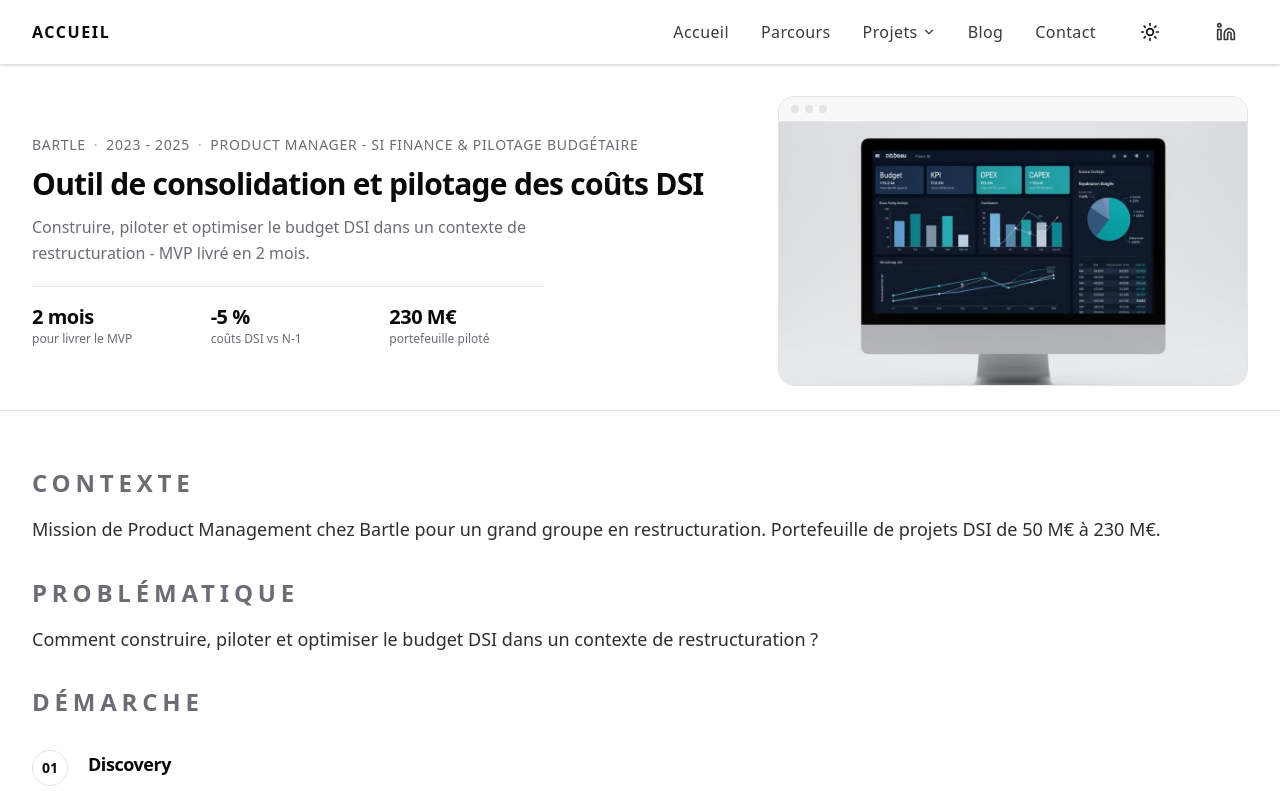
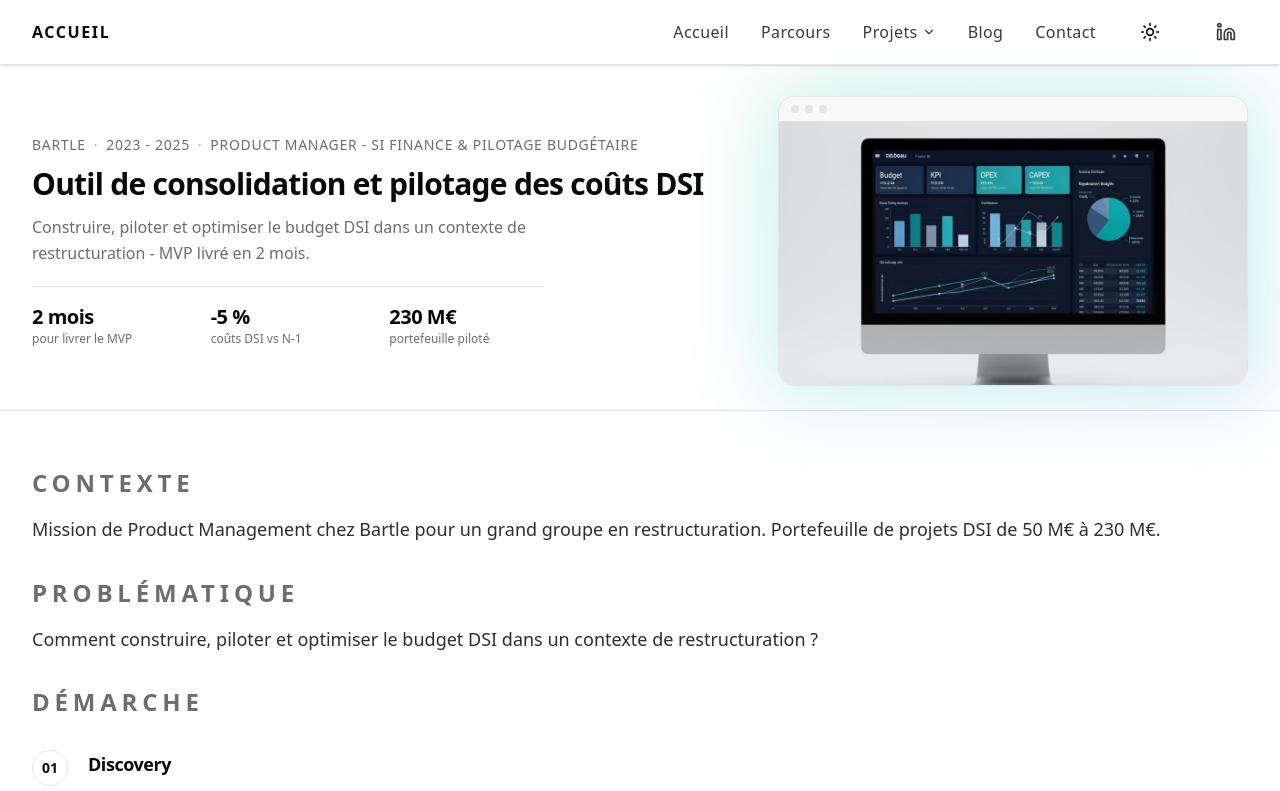
Before and after one commit to VincentNguyenPro/Portfolio, a React (Vite) app: page /projet/bartle-pilotage-dsi in a window 1280 px wide. Shown: the top 791 px of the page. Built offline with nearby package versions, Linux system fonts and the light colour scheme; the HTML template or start-up script is replaced by a standard one.

Commit message:
Add colored glow edge effect behind each project's hero photo vignette
Co-Authored-By: Claude Sonnet 5 <noreply@anthropic.com>

```diff
--- a/src/pages/ProjectDetail.tsx
+++ b/src/pages/ProjectDetail.tsx
@@ -130,7 +130,11 @@ export default function ProjectDetail() {
                 </div>
               </motion.div>
 
-              <div className="rounded-2xl border border-border overflow-hidden bg-card">
+              <div className="relative">
+                <div
+                  className={`absolute -inset-3 rounded-3xl bg-gradient-to-br ${project.coverGradient} opacity-20 blur-2xl`}
+                />
+                <div className="relative rounded-2xl border border-border overflow-hidden bg-card">
                 <div className="flex items-center gap-1.5 px-3 py-2 bg-muted/60 border-b border-border">
                   <span className="size-2 rounded-full bg-border" />
                   <span className="size-2 rounded-full bg-border" />
@@ -148,6 +152,7 @@ export default function ProjectDetail() {
                       className="absolute inset-0 w-full h-full object-cover"
                     />
                   )}
+                </div>
                 </div>
               </div>
             </div>
```
